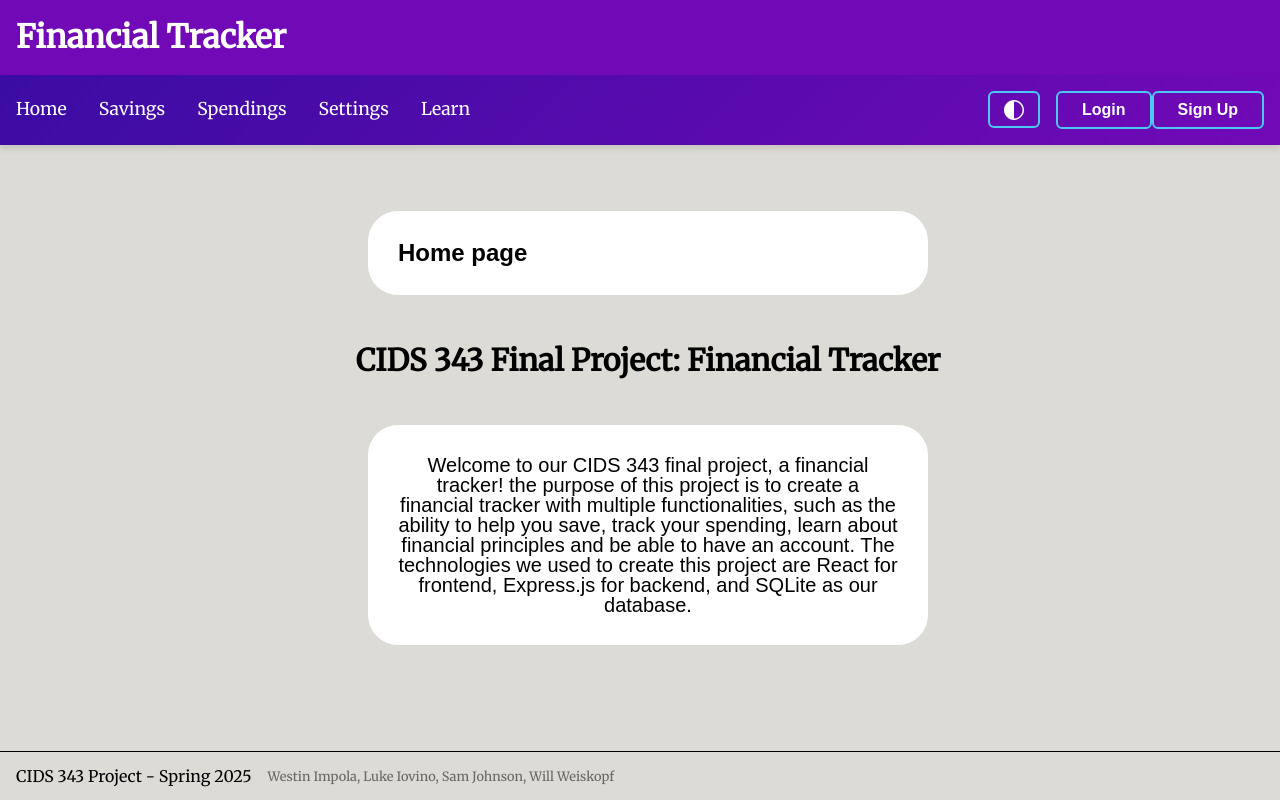
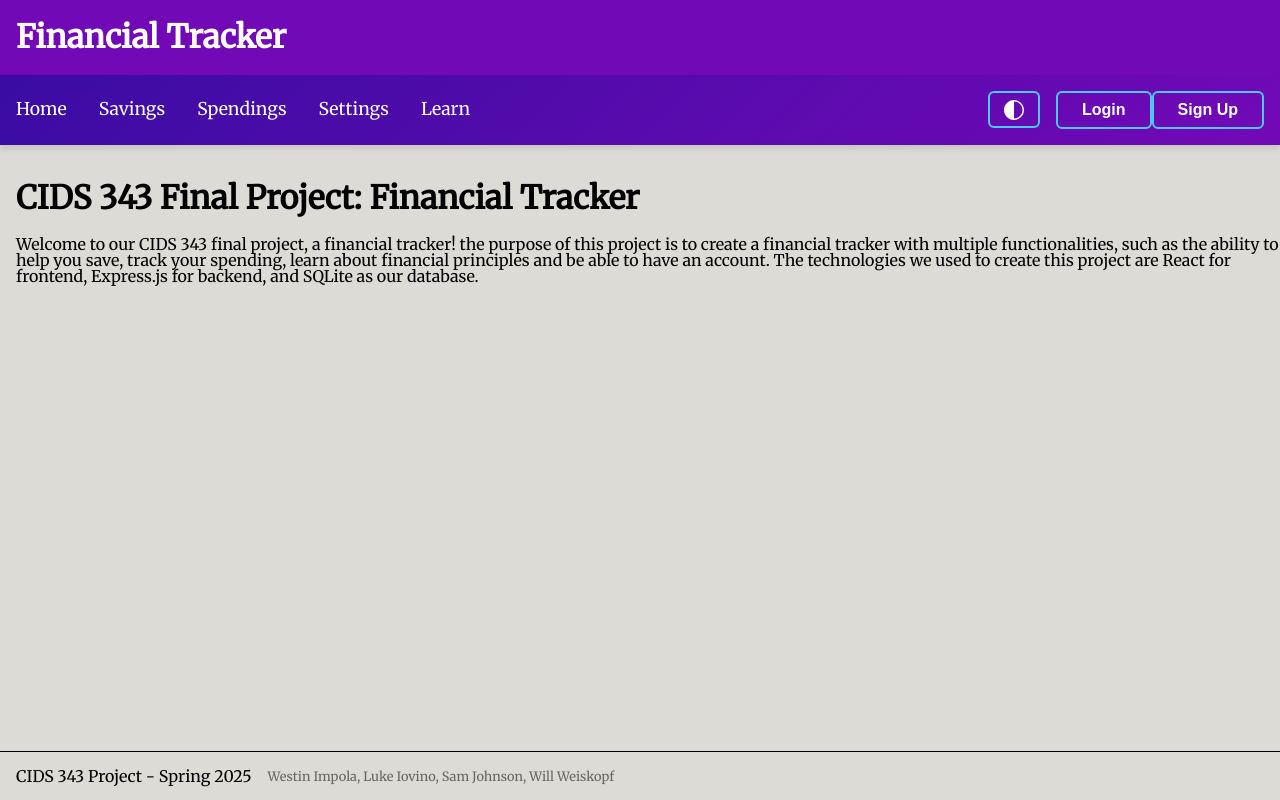
Before and after one commit to PrussianJaeger/CIDS343, a React (Vite) app in the folder client/: page / in a window 1280 px wide. Built offline with nearby package versions, Linux system fonts and the light colour scheme; no server answers.

Commit message:
Combined css files and cleaned up home page
# Conflicts:
#	client/src/index.css

```diff
--- a/client/src/HomePage.jsx
+++ b/client/src/HomePage.jsx
@@ -1,9 +1,6 @@
-import './components/home/HomePage.css';
-
 function HomePage() {
   return (
     <>
-        <h2 id="HomePageh2">Home page</h2>
         <h1 id="projectDescriptionh1">CIDS 343 Final Project: Financial Tracker</h1>
         <p id="projectDescriptionP">Welcome to our CIDS 343 final project, a financial tracker!
           the purpose of this project is to create a financial tracker
--- a/client/src/SavingsPage.jsx
+++ b/client/src/SavingsPage.jsx
@@ -1,6 +1,5 @@
 import React, { useState, useEffect, useContext } from 'react';
 import { UserContext } from './UserContext';
-import './components/savings/SavingsPage.css';
 
 function SavingsPage() {
   const { currentUser } = useContext(UserContext);
--- a/client/src/SettingsPage.jsx
+++ b/client/src/SettingsPage.jsx
@@ -1,5 +1,3 @@
-import './components/settings/SettingsPage.css';
-
 function SettingsPage() {
   return (
       <>
--- a/client/src/components/home/HomePage.css
+++ /dev/null
@@ -1,18 +0,0 @@
-#HomePageh2, #projectDescriptionP {
-    max-width: 500px;
-    margin: 50px auto;
-    padding: 30px;
-    border-radius: 30px;
-    background-color: white;
-    font-family: sans-serif;
-  }
-
- #projectDescriptionh1 {
-    font-size: 30px;
-    text-align: center;
-  }
-
-  #projectDescriptionP {
-    font-size: 20px;
-    text-align: center;
-  }
--- a/client/src/components/savings/SavingsPage.css
+++ /dev/null
@@ -1,20 +0,0 @@
-.salary-component, #SavingsPageh2 {
-    max-width: 500px;
-    margin: 50px auto;
-    padding: 30px;
-    border-radius: 30px;
-    background-color: white;
-    font-family: sans-serif;
-  }
-
-  .salary-component h3 {
-    font-size: 32px;
-    margin-bottom: 20px;
-    text-align: center;
-  }
-
-  .salary-component {
-    font-size: 20px;
-    margin-bottom: 20px;
-    text-align: center;
-  }
--- a/client/src/components/settings/SettingsPage.css
+++ /dev/null
@@ -1,8 +0,0 @@
-#SettingsPageh2 {
-    max-width: 500px;
-    margin: 50px auto;
-    padding: 30px;
-    border-radius: 30px;
-    background-color: white;
-    font-family: sans-serif;
-  }
```
Also changed, not shown: client/src/components/spendings/SpendingsPage.css (deleted, +0 -8 lines).
